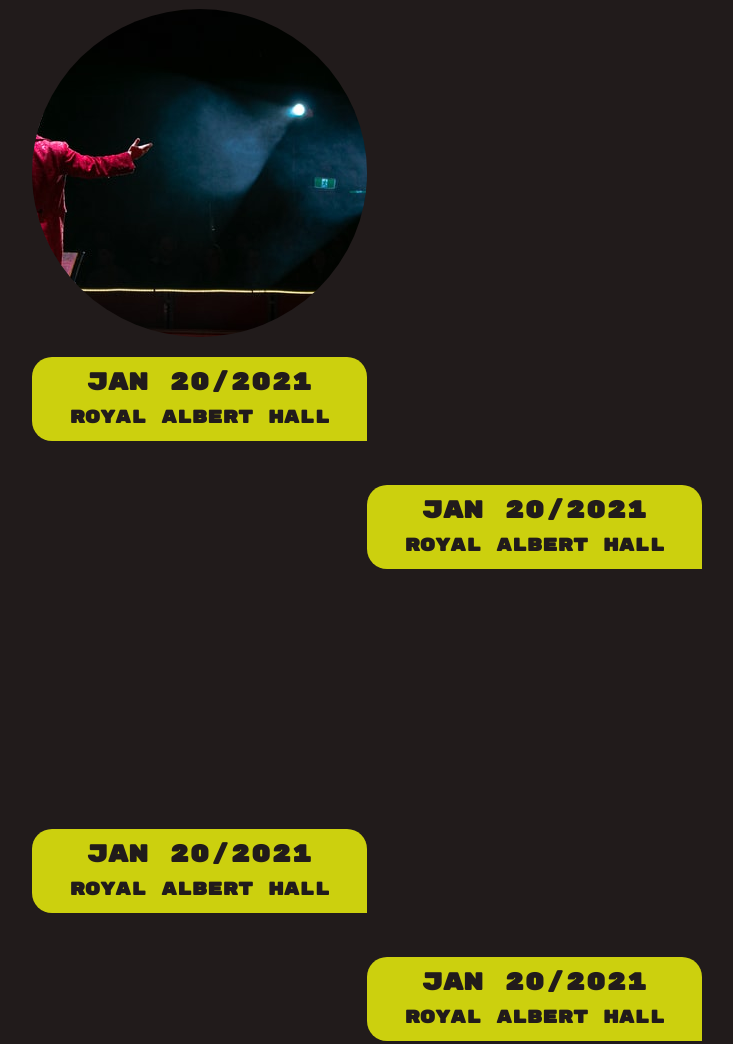
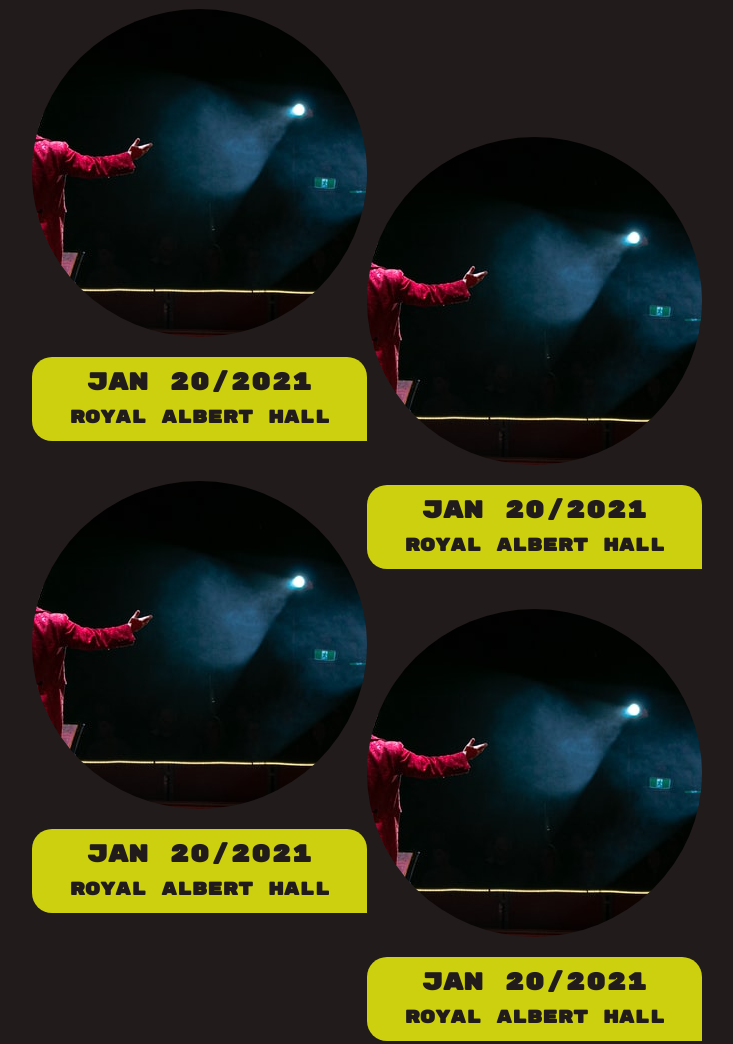
Before and after one commit to rebeckaalsterlind/circus_citrus, a website built with Parcel: page index.html in a window 1280 px wide. Shown: the part 2360-3404 px from the top of the page, without its empty margins (8-741 px from the left). Built offline with nearby package versions, Linux system fonts and the light colour scheme.

Commit message:
add all show card img into figure and img tags

```diff
--- a/index.html
+++ b/index.html
@@ -152,11 +152,9 @@
       <article class="all-shows-wrapper">
         <section class="shows-wrapper1">
           <article class="cards show-card1">
-            <figure class="show-card-img show-card-img1">
-              <!-- fig tag -> border radius 5s0% -->
-              <img class="img-card" src="../dist/img/man-in-red-coat-on-stage-mark-williams-unsplash.jpg" alt="Photo of man in red coat on stage, by Mark Williams downloaded from unsplash.com."/>
+            <figure class="show-card-img-wrapper show-card-img-wrapper1">
+              <img class="show-card-img" src="../dist/img/man-in-red-coat-on-stage-mark-williams-unsplash.jpg" alt="Photo of man in red coat on stage, by Mark Williams downloaded from unsplash.com."/>
             </figure>
-            <!-- kopiera in -->
             <div class="show-card-text">
               <h3>JAN 20/2021</h3>
               <h3 class="h3-alt">ROYAL ALBERT HALL</h3>
@@ -164,9 +162,9 @@
           </article>
 
           <article class="cards show-card2">
-            <div class="show-card-img show-card-img2">
-              <span role="img" aria-label="photo of man in red coat on stage, by Mark Williams downloaded from unsplash.com"></span>
-            </div>
+            <figure class="show-card-img-wrapper show-card-img-wrapper2">
+              <img class="show-card-img" src="../dist/img/man-in-red-coat-on-stage-mark-williams-unsplash.jpg" alt="Photo of man in red coat on stage, by Mark Williams downloaded from unsplash.com."/>
+            </figure>
             <div class="show-card-text">
               <h3>JAN 20/2021</h3>
               <h3 class="h3-alt">ROYAL ALBERT HALL</h3>
@@ -176,18 +174,19 @@
 
         <section class="shows-wrapper2">
           <article class="cards show-card3">
-            <div class="show-card-img show-card-img3">
-              <span role="img" aria-label="photo of man in red coat on stage, by Mark Williams downloaded from unsplash.com"></span>
-            </div>
+            <figure class="show-card-img-wrapper show-card-img-wrapper3">
+              <img class="show-card-img" src="../dist/img/man-in-red-coat-on-stage-mark-williams-unsplash.jpg" alt="Photo of man in red coat on stage, by Mark Williams downloaded from unsplash.com."/>
+            </figure>
             <div class="show-card-text">
               <h3>JAN 20/2021</h3>
               <h3 class="h3-alt">ROYAL ALBERT HALL</h3>
             </div>
           </article>
-          <article class=" cards show-card4">
-            <div class="show-card-img show-card-img4">
-              <span role="img" aria-label="photo of man in red coat on stage, by Mark Williams downloaded from unsplash.com"></span>
-            </div>
+
+          <article class="cards show-card4">
+            <figure class="show-card-img-wrapper show-card-img-wrapper4">
+              <img class="show-card-img" src="../dist/img/man-in-red-coat-on-stage-mark-williams-unsplash.jpg" alt="Photo of man in red coat on stage, by Mark Williams downloaded from unsplash.com."/>
+            </figure>
             <div class="show-card-text">
               <h3>JAN 20/2021</h3>
               <h3 class="h3-alt">ROYAL ALBERT HALL</h3>
--- a/src/scss/_desktop.scss
+++ b/src/scss/_desktop.scss
@@ -88,11 +88,11 @@
     margin-top: 0;
 }
 
-.show-card-img, .show-card-text {
+.show-card-img-wrapper, .show-card-text {
     width: 316px;
 }
 
-.show-card-img {
+.show-card-img-wrapper {
     height: 312px;
 }
 
@@ -102,11 +102,11 @@
     margin-bottom: 20px;
 }
 
-.show-card-img1, .show-card-img3 {
+.show-card-img-wrapper1, .show-card-img-wrapper3 {
     margin-top: 0;
 }
 
-.show-card-img2, .show-card-img4 {
+.show-card-img-wrapper2, .show-card-img-wrapper4 {
     margin-top: 20px;
 }
 
--- a/src/scss/_main.scss
+++ b/src/scss/_main.scss
@@ -123,22 +123,20 @@
   margin-bottom: 60px;
 }
 
-.show-card-img {
+.show-card-img-wrapper {
   overflow: hidden;
   width: 335px;
   height: 328px;
-  // background-image: url("../../dist/img/man-in-red-coat-on-stage-mark-williams-unsplash.jpg");
-  // background-size: cover;
-  // background-position: 50%;
   position: relative;
   border-radius: 50%;
   margin-top: 40px;
   margin-bottom: 20px;
-}
 
-.img-card {
-  position: absolute;
-  left: -100px;
+  .show-card-img {
+    position: absolute;
+    left: -100px;
+  }
+
 }
 
 .show-card-text {
```
Also changed, not shown: dist/css/style.css.
